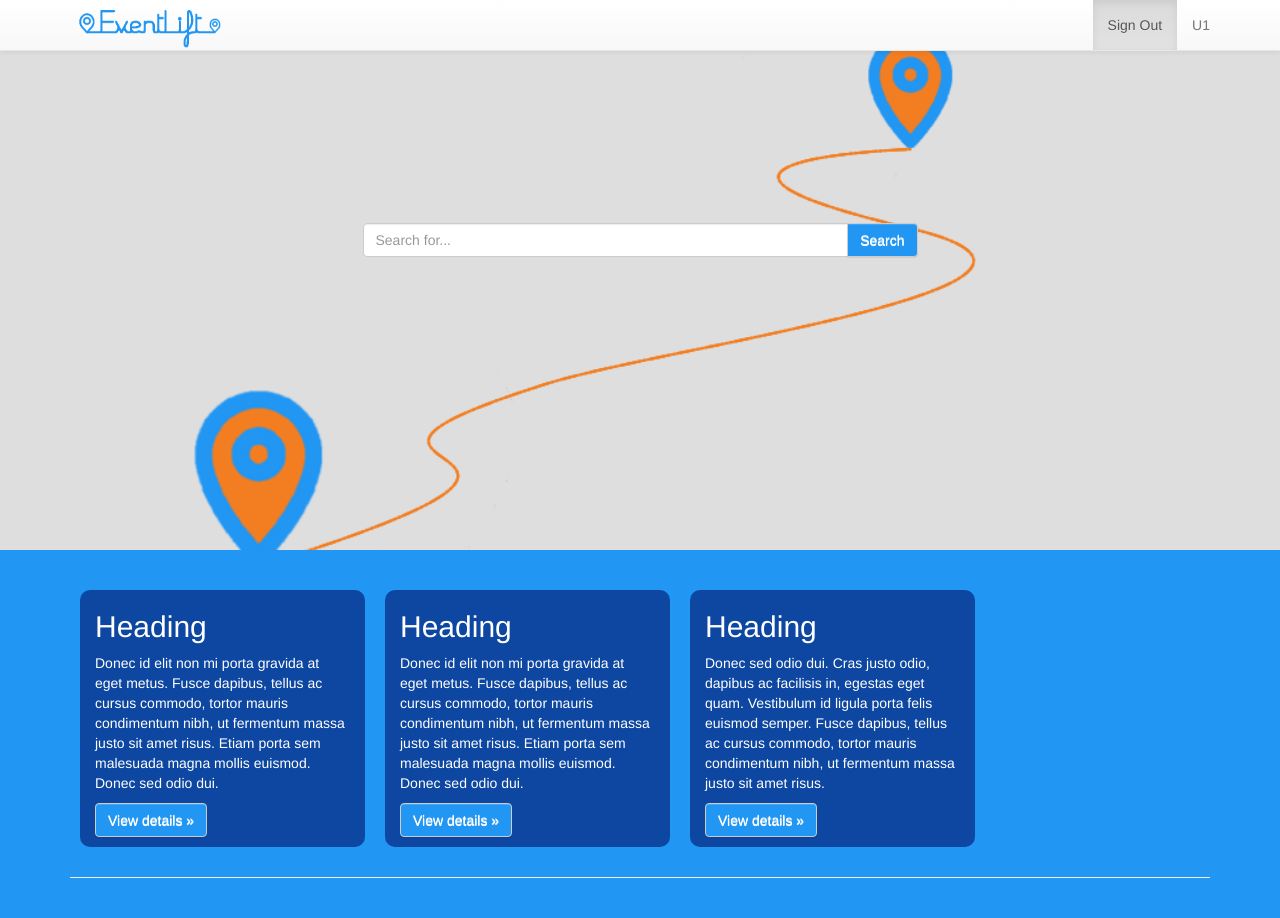
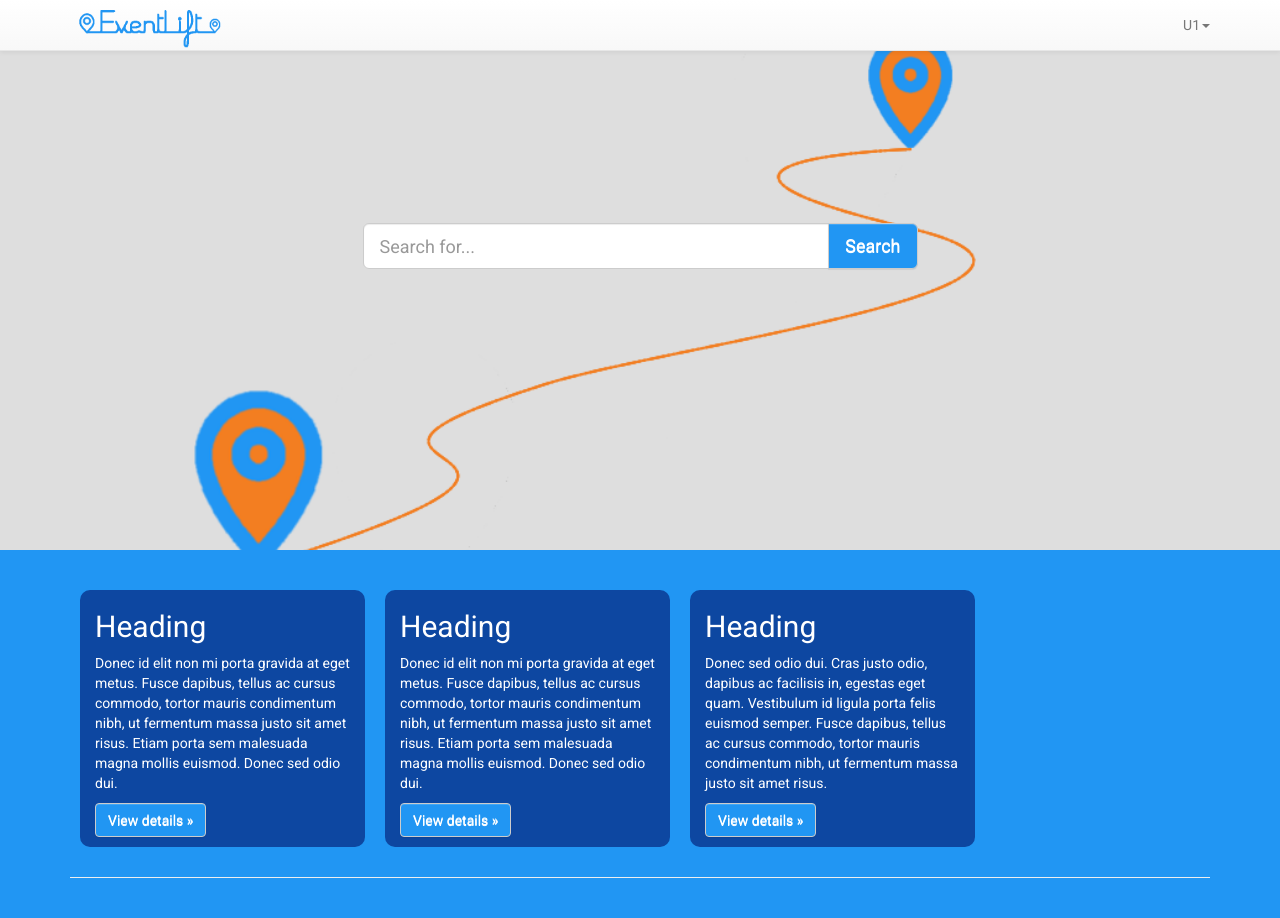
Before and after one commit to BSantos22/eventLift, a Flask app: page / in a window 1280 px wide. Run offline with Flask 2, Linux system fonts and the light colour scheme; a user stored in the database is signed in; some libraries are stand-ins or nearby versions.

Commit message:
Modified home page and navbar

```diff
--- a/eventlift/static/base.css
+++ b/eventlift/static/base.css
@@ -1,4 +1,5 @@
 body {
+    font-family: 'Roboto', sans-serif;
     background-color: #2196f3;
 }
 
--- a/eventlift/templates/base.html
+++ b/eventlift/templates/base.html
@@ -5,7 +5,7 @@
     <meta charset="UTF-8">
     <title>EventLift</title>
     <!-- Latest compiled and minified CSS -->
-
+    <link href="https://fonts.googleapis.com/css?family=Roboto" rel="stylesheet">
     <link rel="shortcut icon" href="../static/test.ico" type="image/x-icon">
 
     <link rel="stylesheet" href="https://maxcdn.bootstrapcdn.com/bootstrap/3.3.7/css/bootstrap.min.css" integrity="sha384-BVYiiSIFeK1dGmJRAkycuHAHRg32OmUcww7on3RYdg4Va+PmSTsz/K68vbdEjh4u" crossorigin="anonymous">
@@ -37,11 +37,18 @@
           <div id="navbar" class="navbar-collapse collapse">
               <ul class="nav navbar-nav navbar-right">
                   {% if session['username'] is not defined %}
-                  <li class="active"><a href="/login">Login<span class="sr-only">(current)</span></a></li>
+                  <li><a href="/login">Login<span class="sr-only">(current)</span></a></li>
                   <li><a href="/register">Register<span class="sr-only">(current)</span></a></li>
                   {% else %}
-                  <li class="active"><a href="/signout">Sign Out<span class="sr-only">(current)</span></a></li>
-                  <li><a href="/profile">{{ session['username'] }}<span class="sr-only">(current)</span></a></li>
+                  <li class="dropdown">
+                      <a href="#" class="dropdown-toggle" data-toggle="dropdown" role="button" aria-haspopup="true" aria-expanded="false">{{ session['username'] }}<span class="caret"></span></a>
+                      <ul class="dropdown-menu">
+                          <li><a href="/profile">View Profile</a></li>
+                          <li><a href="/create_event">Create Event</a></li>
+                          <li><a href="">TODO: My Events</a></li>
+                          <li><a href="/signout">Sign Out</a></li>
+                      </ul>
+                  </li>
                   {% endif %}
               </ul>
           </div>
@@ -57,10 +64,4 @@
         {% block footer %} {% endblock %}
     </div>
 </body>
-
-<!-- Bootstrap core JavaScript
-================================================== -->
-<!-- Placed at the end of the document so the pages load faster -->
-<script src="https://ajax.googleapis.com/ajax/libs/jquery/1.12.4/jquery.min.js"></script>
-<script>window.jQuery || document.write('<script src="../../assets/js/vendor/jquery.min.js"><\/script>')</script>
 </html>
--- a/eventlift/templates/home.html
+++ b/eventlift/templates/home.html
@@ -8,9 +8,9 @@
             <!-- /.col-lg-6 -->
             <div class="col-lg-6 col-md-offset-3">
                 <div class="input-group">
-                    <input type="text" class="form-control" placeholder="Search for...">
+                    <input type="text" class="form-control input-lg" placeholder="Search for...">
                     <span class="input-group-btn">
-                      <button class="btn btn-default" type="button">Search</button>
+                      <button class="btn btn-default btn-lg" type="button">Search</button>
                     </span>
                 </div>
                 <!-- /input-group -->
@@ -44,18 +44,4 @@
     <hr>
 
 </div>
-<!-- /container -->
-
-
-<!-- Bootstrap core JavaScript
-   ================================================== -->
-<!-- Placed at the end of the document so the pages load faster -->
-<script src="https://ajax.googleapis.com/ajax/libs/jquery/1.12.4/jquery.min.js"></script>
-<script>
-    window.jQuery || document.write('<script src="../../assets/js/vendor/jquery.min.js"><\/script>')
-</script>
-<script src="../../dist/js/bootstrap.min.js"></script>
-<!-- IE10 viewport hack for Surface/desktop Windows 8 bug -->
-<script src="../../assets/js/ie10-viewport-bug-workaround.js"></script>
-
 {% endblock %}
```
